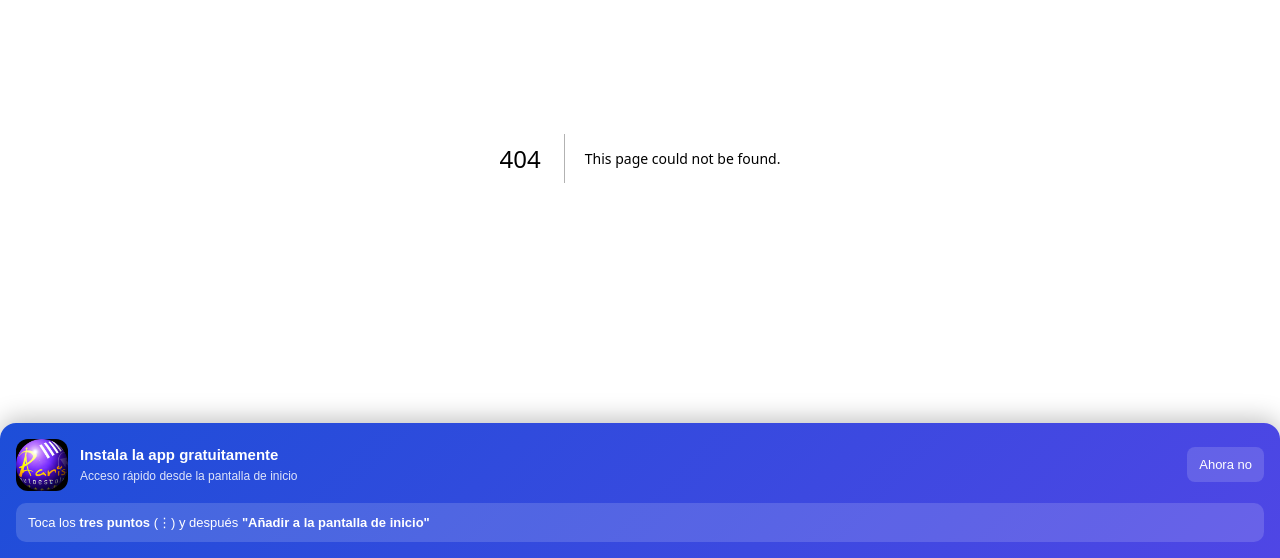
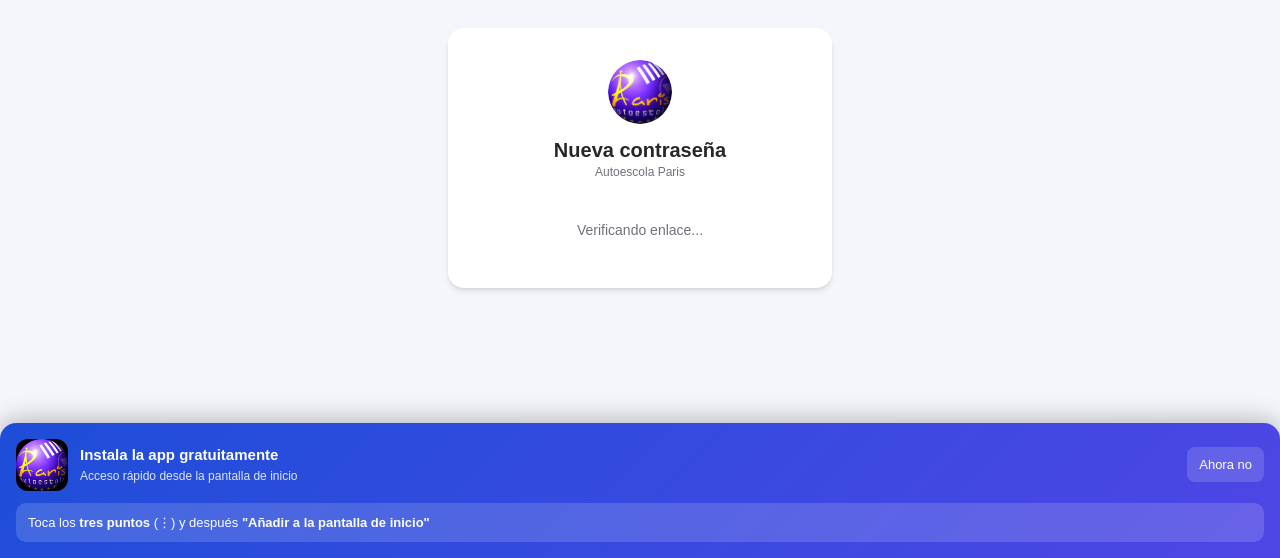
Before and after one commit to xacemi/autoescola-paris-web, a Next.js app: page /alumnes/reset-password in a window 1280 px wide. Before the commit this address had no page. Shown: the part 242-800 px from the top of the page. Built offline with nearby package versions, Linux system fonts and the light colour scheme; no server answers.

Commit message:
fix: reset password amb gestió token Supabase

```diff
--- /dev/null
+++ b/src/app/alumnes/reset-password/page.tsx
@@ -0,0 +1,93 @@
+'use client'
+
+import { useState, useEffect } from 'react'
+import Image from 'next/image'
+import { supabase } from '@/lib/supabase'
+import { useRouter } from 'next/navigation'
+
+export default function ResetPasswordPage() {
+  const router = useRouter()
+  const [password, setPassword] = useState('')
+  const [confirm, setConfirm] = useState('')
+  const [status, setStatus] = useState<'idle' | 'loading' | 'done' | 'error'>('idle')
+  const [error, setError] = useState('')
+  const [ready, setReady] = useState(false)
+
+  const passwordError = confirm && password !== confirm ? 'Las contraseñas no coinciden' : ''
+
+  useEffect(() => {
+    const { data: { subscription } } = supabase.auth.onAuthStateChange((event) => {
+      if (event === 'PASSWORD_RECOVERY') {
+        setReady(true)
+      }
+    })
+    return () => subscription.unsubscribe()
+  }, [])
+
+  async function handleReset() {
+    if (!password || passwordError) return
+    setStatus('loading')
+    const { error } = await supabase.auth.updateUser({ password })
+    if (error) {
+      setError('No se ha podido actualizar la contraseña. El enlace puede haber caducado.')
+      setStatus('error')
+    } else {
+      setStatus('done')
+      setTimeout(() => router.push('/alumnes/login'), 2000)
+    }
+  }
+
+  return (
+    <div className="min-h-screen bg-[#F4F6FB] flex items-center justify-center px-4">
+      <div className="bg-white rounded-2xl shadow-md w-full max-w-sm p-8">
+        <div className="flex flex-col items-center mb-6">
+          <Image src="/logo.png" alt="Autoescola Paris" width={64} height={64} className="rounded-full mb-3" />
+          <h1 className="text-xl font-bold text-zinc-800">Nueva contraseña</h1>
+          <p className="text-xs text-zinc-500">Autoescola Paris</p>
+        </div>
+
+        {status === 'done' ? (
+          <div className="bg-green-50 border border-green-200 rounded-xl p-4 text-sm text-green-700 text-center">
+            ✅ Contraseña actualizada correctamente. Redirigiendo...
+          </div>
+        ) : !ready ? (
+          <div className="text-center text-sm text-zinc-500 py-4">
+            Verificando enlace...
+          </div>
+        ) : (
+          <div className="flex flex-col gap-4">
+            <div>
+              <label className="block text-xs font-semibold text-zinc-700 mb-1.5">Nueva contraseña</label>
+              <input
+                type="password"
+                value={password}
+                onChange={(e) => setPassword(e.target.value)}
+                placeholder="Mínimo 6 caracteres"
+                className="w-full border border-zinc-200 rounded-xl px-3 py-2.5 text-sm focus:outline-none focus:ring-2 focus:ring-[#0110D6]"
+              />
+            </div>
+            <div>
+              <label className="block text-xs font-semibold text-zinc-700 mb-1.5">Confirma la contraseña</label>
+              <input
+                type="password"
+                value={confirm}
+                onChange={(e) => setConfirm(e.target.value)}
+                placeholder="Repite la contraseña"
+                className={`w-full border rounded-xl px-3 py-2.5 text-sm focus:outline-none focus:ring-2 focus:ring-[#0110D6] ${passwordError ? 'border-red-400' : 'border-zinc-200'}`}
+              />
+              {passwordError && <p className="text-xs text-red-600 mt-1">{passwordError}</p>}
+            </div>
+            {status === 'error' && <p className="text-sm text-red-600">{error}</p>}
+            <button
+              onClick={handleReset}
+              disabled={status === 'loading' || !password || !confirm || !!passwordError}
+              className="bg-[#0110D6] text-white font-semibold py-2.5 rounded-xl hover:bg-blue-800 transition-colors disabled:opacity-50"
+            >
+              {status === 'loading' ? 'Guardando...' : 'Guardar contraseña'}
+            </button>
+          </div>
+        )}
+      </div>
+    </div>
+  )
+}
```
